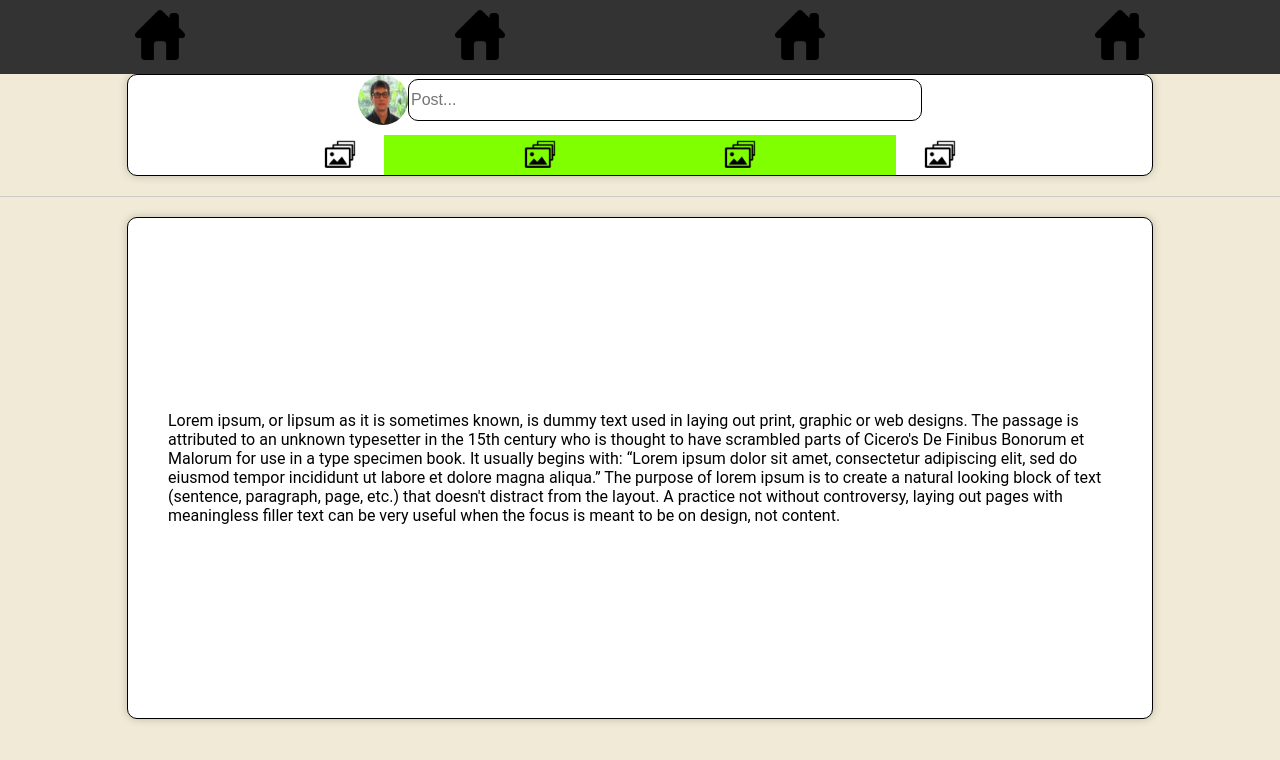
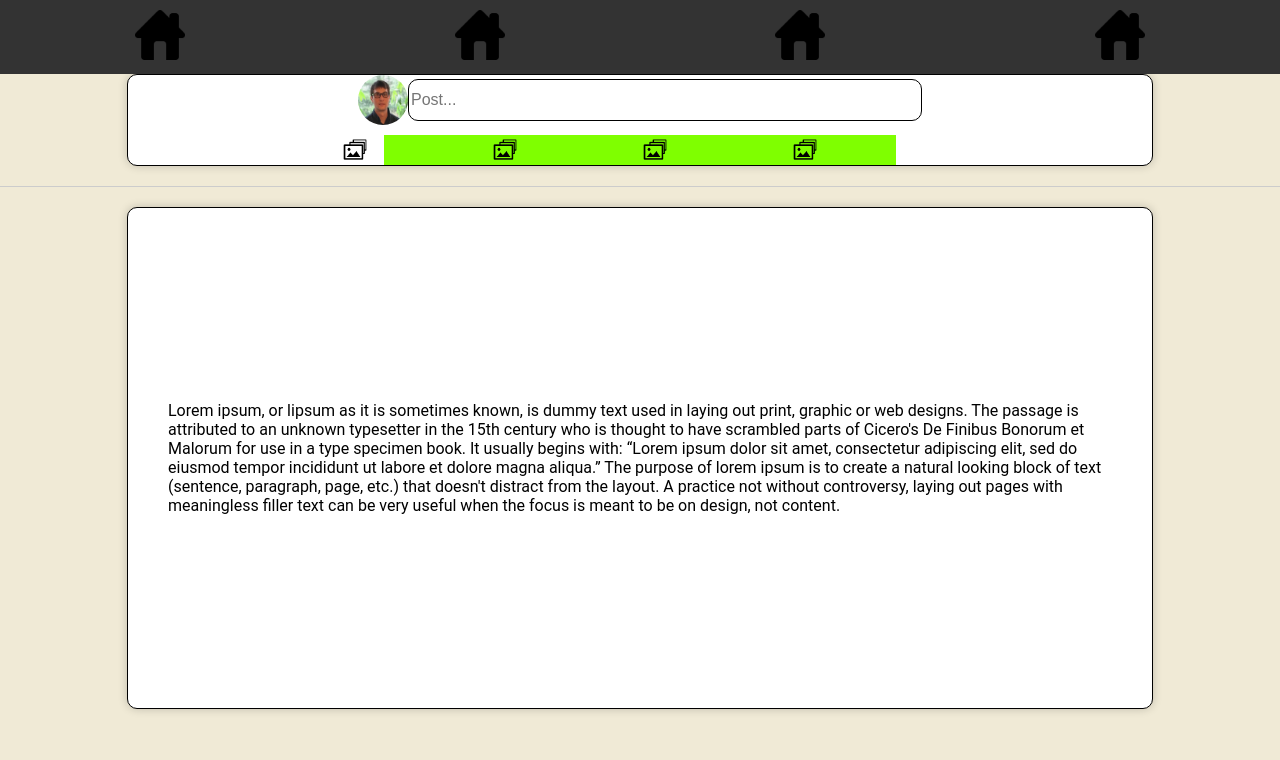
Before and after one commit to johnson999666/link, a plain HTML site: page index.html in a window 1280 px wide. Drawn offline with Linux system fonts and the light colour scheme.

Commit message:
Add files via upload

```diff
--- a/index.html
+++ b/index.html
@@ -41,15 +41,14 @@
             </div>
 
           </div>
-            <div class="photo">
-<div id="photo">
-              <img src="photoicon.png" alt="photo" id="photo2">
-              <img src="photoicon.png" alt="photo" id="photo2">
-              <img src="photoicon.png" alt="photo" id="photo2">
-              <img src="photoicon.png" alt="photo" id="photo2">
+          <div class="photo">
+            <div id="photo">
+              <img src="photoicon.png" alt="photo1" class="photo-icon">
+              <img src="photoicon.png" alt="photo2" class="photo-icon">
+              <img src="photoicon.png" alt="photo3" class="photo-icon">
+              <img src="photoicon.png" alt="photo4" class="photo-icon">
             </div>
-
-            </div>
+          </div>
 
 
         </div>
--- a/style.css
+++ b/style.css
@@ -110,16 +110,20 @@ html, body {
 
   .photo {
     display: flex;
+
+
+    align-items: center;
     justify-content: center;
   }
 
 
-  #photo2 {
-    width: 40px;
-    height: 40px;
-    margin-left: 10vh;
-    margin-right: 10vh;
+  .photo-icon {
+    width: 30px;
+    height: 30px;
+    margin-right: 15vh;
   }
+
+
 
 #photo {
     margin-top: 10px; /* add some margin to separate the icon from the profile picture */
```
